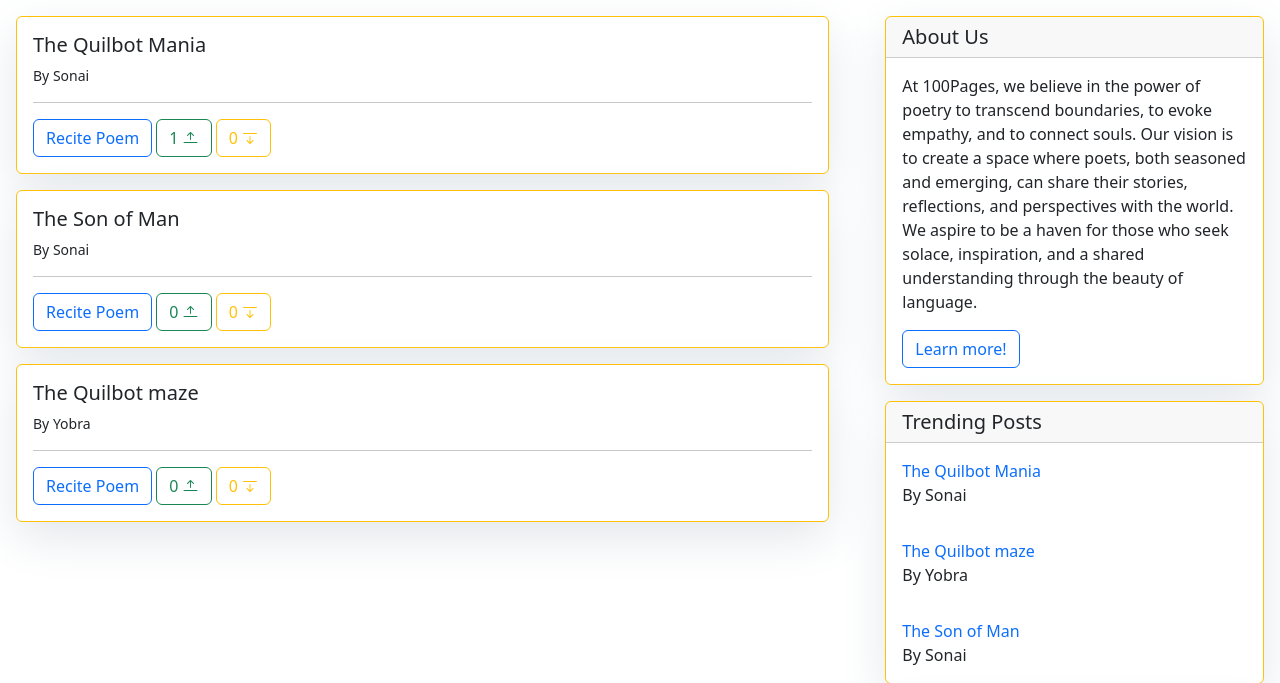
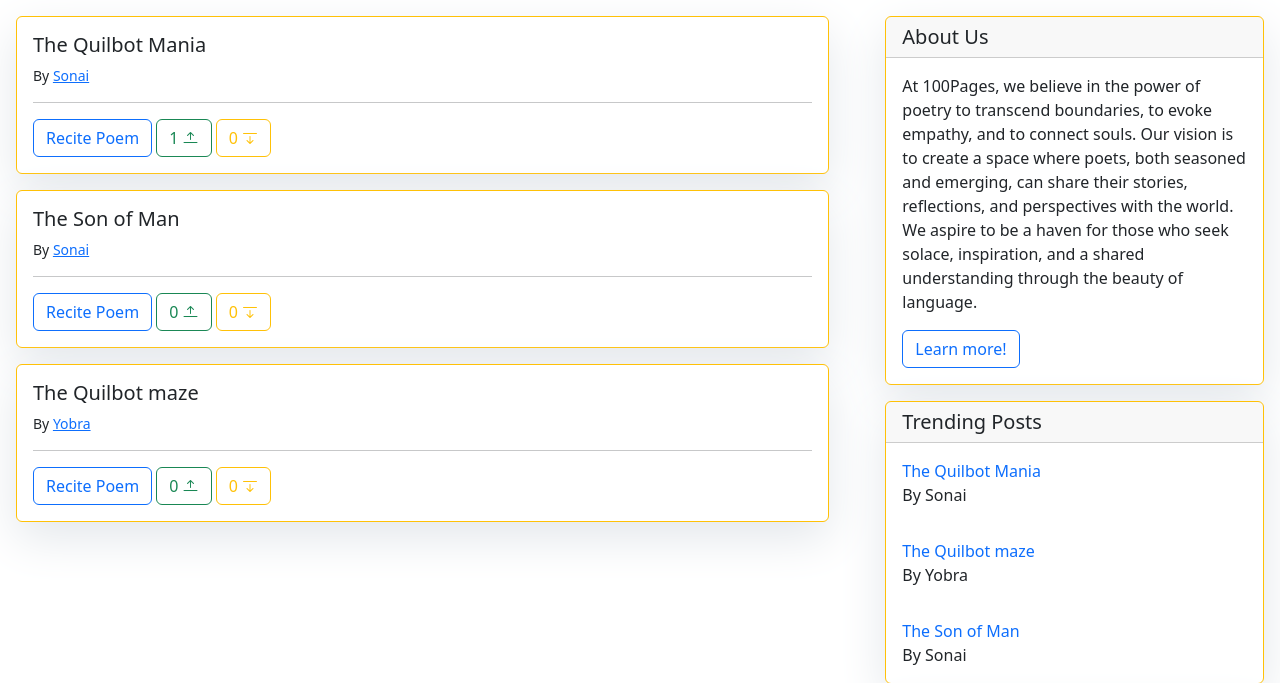
Before and after one commit to Kiprotich-Code/100Pages, a Django app: page /blog/posts/ in a window 1280 px wide. Shown: the part 56-739 px from the top of the page. Run offline with Django 4.2, Linux system fonts and the light colour scheme; data comes from the database, SQL or seed files in the repository; both versions use the stored data as it was after the commit.

Commit message:
Added files

```diff
--- a/main/templates/blog/posts.html
+++ b/main/templates/blog/posts.html
@@ -10,7 +10,7 @@
     <!-- <img src="{% static 'images/img.jpeg'%}" class="card-img-top" alt="image" style="height: 200px; margin: 5px auto;"> -->
     <div class="card-body">
       <h5 class="card-title">{{post.title}} </h5>
-      <p class="small fw-lighter">By {{post.author}} </p>
+      <p class="small fw-lighter">By <a href="{url 'view_profile' post.author.id}">{{post.author}}</a> </p>
       <hr>
       <a href="{% url 'post_detail' post.id%}" class="btn btn-outline-primary">Recite Poem</a>
       {% if user.is_authenticated %}
```
Also changed, not shown: main/db.sqlite3.
